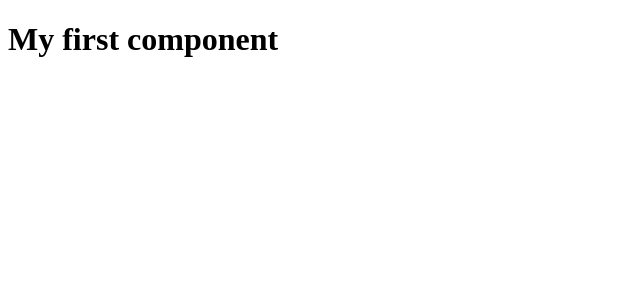
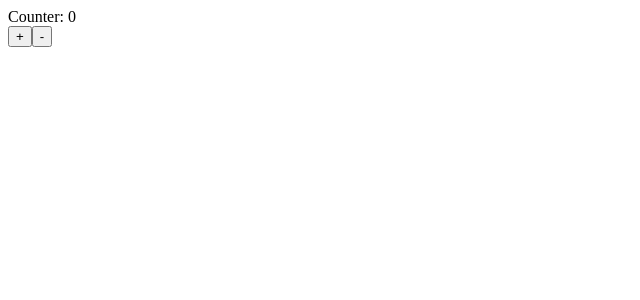
Before and after one commit to valensixx/project-one-react, a React (Create React App) app: page / in a window 1280 px wide. Shown: the top 300 px of the page, without its empty margins (0-640 px from the left). Built offline with nearby package versions, Linux system fonts and the light colour scheme.

Commit message:
creating the counter

```diff
--- a/src/components/App.js
+++ b/src/components/App.js
@@ -1,9 +1,15 @@
-import React from "react";
+import React, {useState} from "react";
 
+//create counter using react
 export default function App(){
+    const [counter, setCounter] = useState(0); // this is the states the name of the const 'counter' with set+name of the const. We need to import {useState}
     return (
         <div>
-            <h1>My first component</h1>
+            <div>Counter: {counter}</div>
+            <button onClick={() => {
+                console.log(counter);
+            }}>+</button>
+            <button>-</button>
         </div>
     )
 }
```
